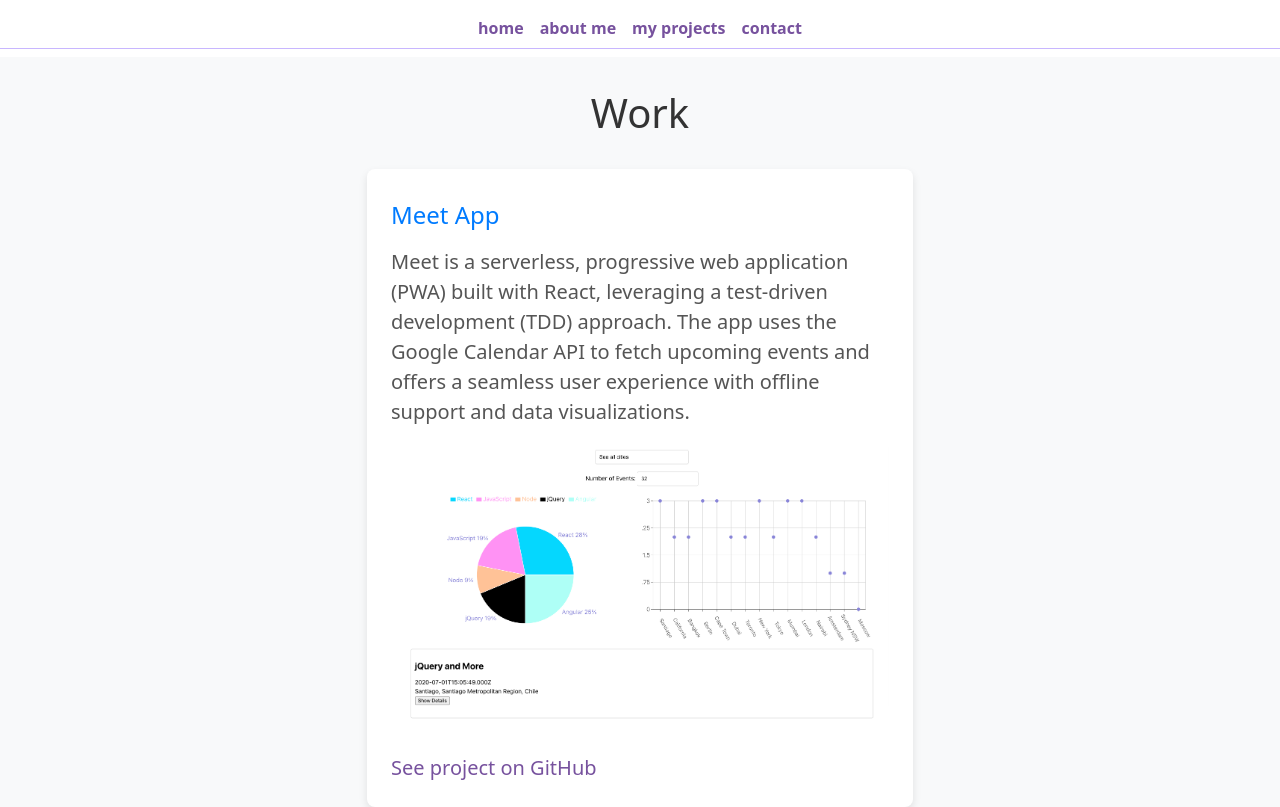
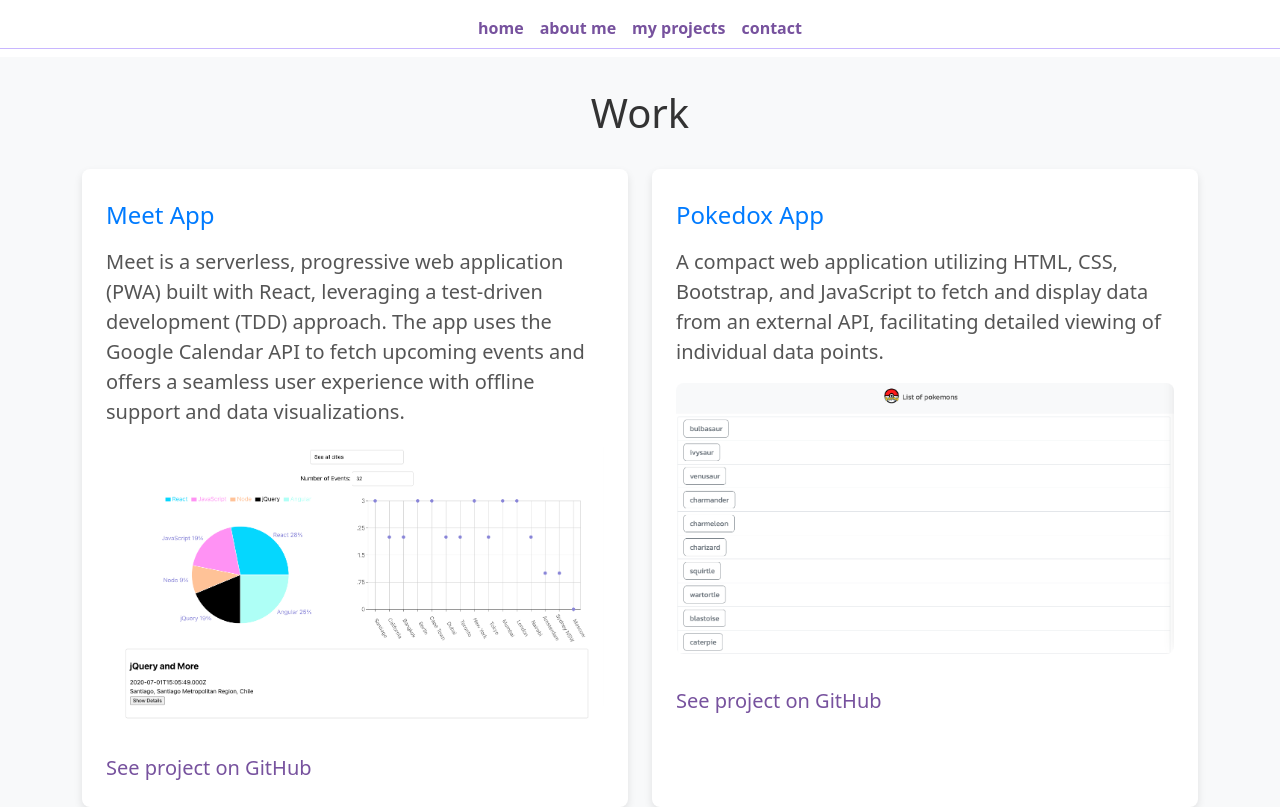
Before and after one commit to staszewska/react-portfolio, a React (Create React App) app: page /#/work in a window 1280 px wide. Shown: the top 807 px of the page. Built offline with nearby package versions, Linux system fonts and the light colour scheme.

Commit message:
let ProjectCard layout be controlled by Projects

```diff
--- a/src/components/ProjectCard.jsx
+++ b/src/components/ProjectCard.jsx
@@ -1,9 +1,7 @@
 import React from "react";
-import { Col } from "react-bootstrap";
 
 function ProjectCard({ title, description, demoLink, image, githubLink }) {
   return (
-    <Col xs={12} md={6} className="grid-item">
     <div className="project-card">
       <h2 className="grid-item__title">
         <a href={demoLink} target="_blank" rel="noopener noreferrer">
@@ -18,7 +16,6 @@
         </a>
       </div>
     </div>
-    </Col>
   );
 }
 
--- a/src/components/Projects.jsx
+++ b/src/components/Projects.jsx
@@ -64,11 +64,13 @@
     <section className="projects-section">
       <h1 className="work-title">Work</h1>
       <Container>
-        {projectsData.map((project, index) => (
-          <Row key={index} className="project-grid">
-            <ProjectCard {...project} />
-          </Row>
-        ))}
+        <Row>
+          {projectsData.map((project, index) => (
+            <Col key={index} xs={12} md={6} className="grid-item">
+              <ProjectCard {...project} />
+            </Col>
+          ))}
+        </Row>
         {/* <Row className="project-grid"> */}
         {/* Meet App */}
         {/* <Col xs={12} md={6} className="grid-item">
```
Lines whose indentation alone changed are shown as unchanged.
